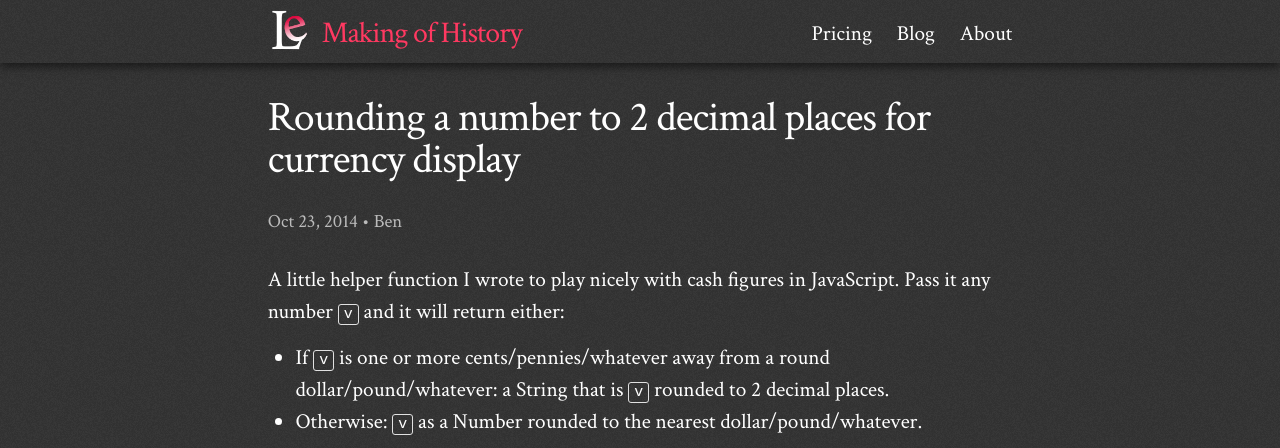
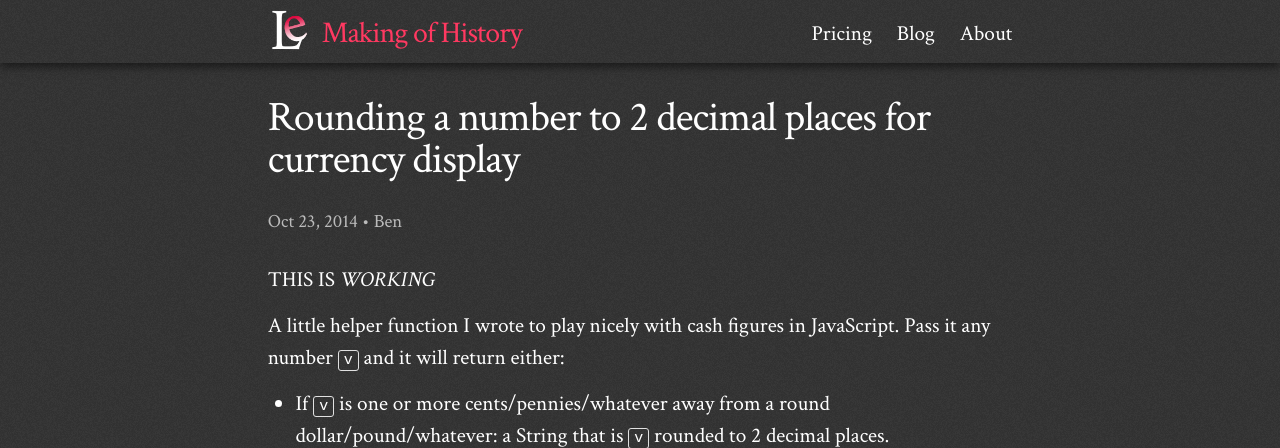
Before and after one commit to benadamstyles/making-of-history, a Jekyll site: the page built from _posts/2014-10-23-rounding-a-number-to-2-decimal-places-for-currency-display.md, in a window 1280 px wide and 1396 px high, cut to the strip 0-448 px from the top of the window. Built offline with Jekyll 4.4.1, drawn with Linux system fonts in a browser that asks for light colours; comment, search, counter and statistics services are not loaded.

Commit message:
Updated 2014-10-23-rounding-a-number-to-2-decimal-places-for-currency-display.md

```diff
--- a/_posts/2014-10-23-rounding-a-number-to-2-decimal-places-for-currency-display.md
+++ b/_posts/2014-10-23-rounding-a-number-to-2-decimal-places-for-currency-display.md
@@ -15,7 +15,10 @@
   - code
   - toFixed
   - round
+published: true
 ---
+
+THIS IS *WORKING*
 
 A little helper function I wrote to play nicely with cash figures in JavaScript. Pass it any number `v` and it will return either:
 
```
